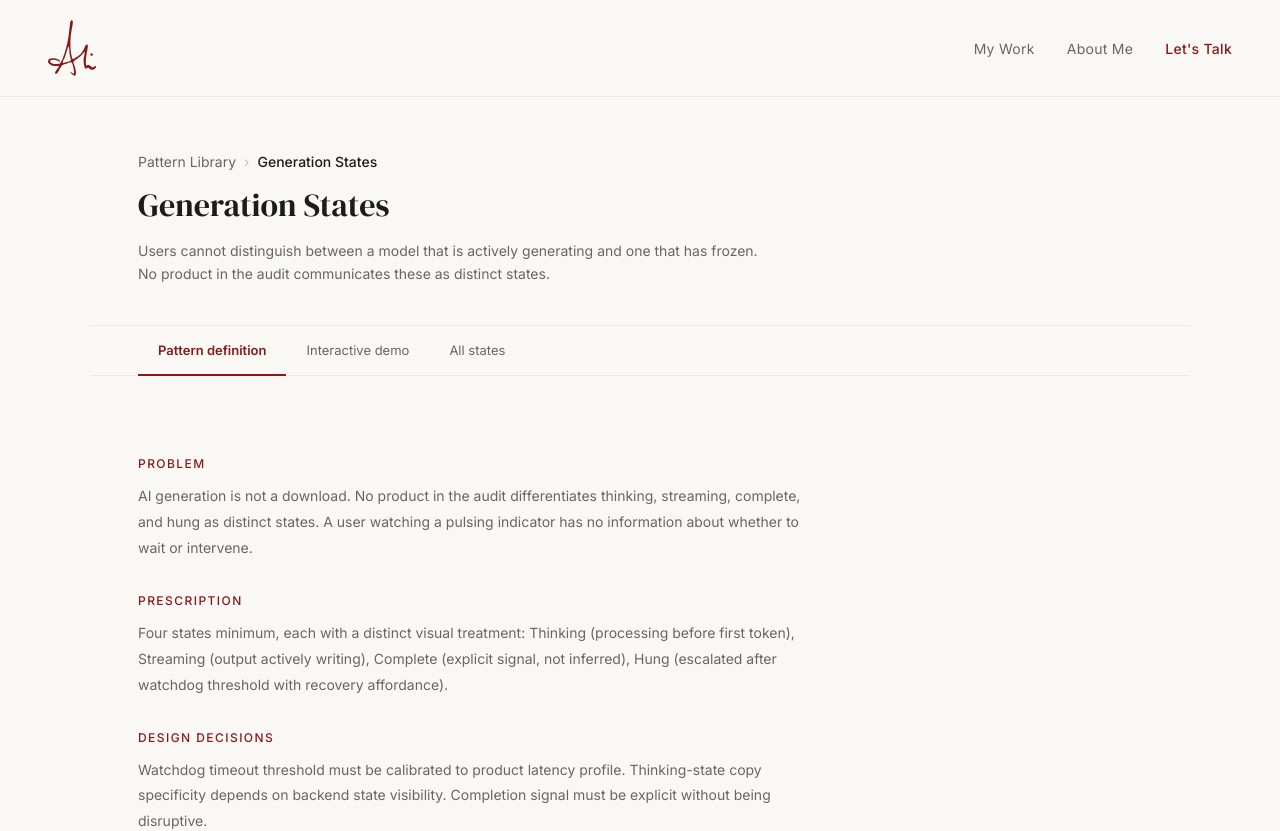
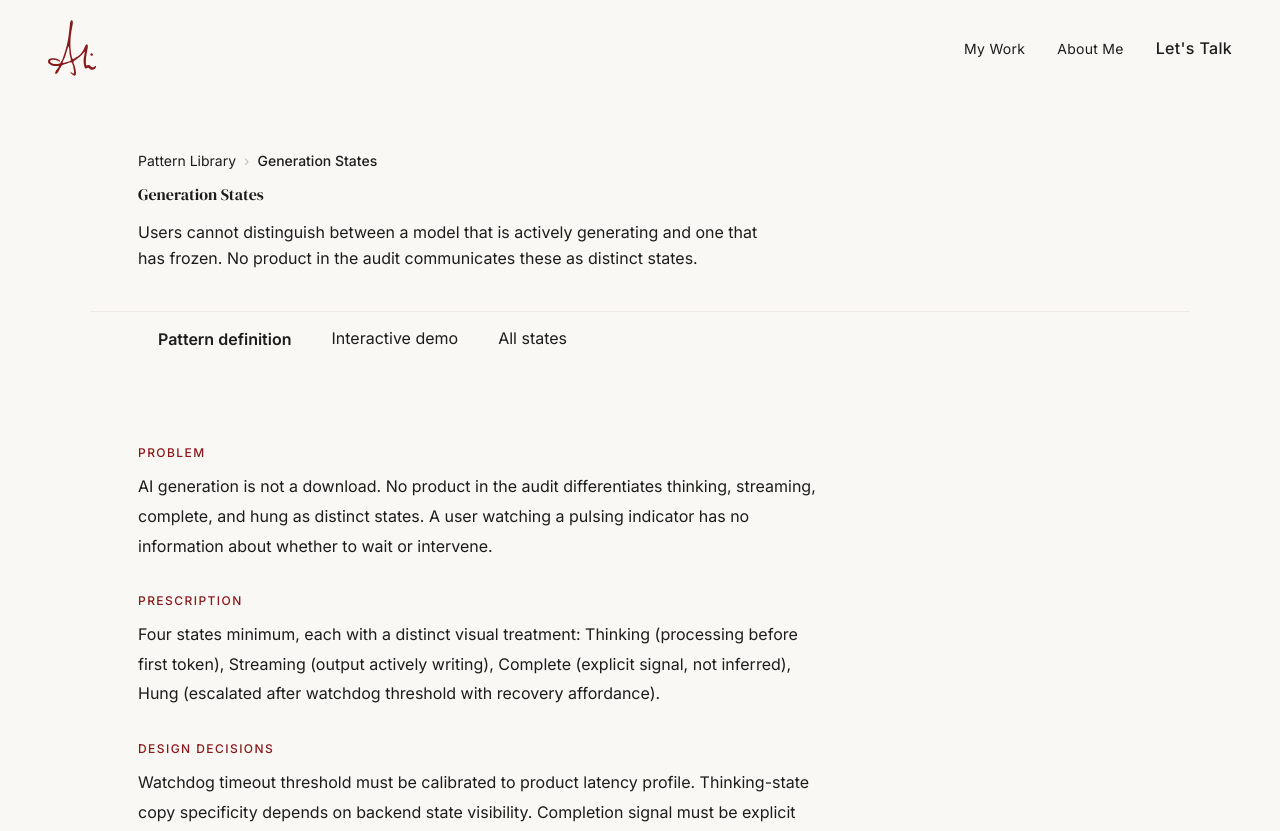
Before and after one commit to alikhandesign/alikhandesign.com, a Next.js app: page /patterns/generation-states in a window 1280 px wide. Shown: the top 831 px of the page. Built offline with nearby package versions, Linux system fonts and the light colour scheme.

Commit message:
Revert: token rename sweep (broke styles, needs debugging)

```diff
--- a/app/globals.css
+++ b/app/globals.css
@@ -3,47 +3,37 @@
 /* ─── Design Tokens ─────────────────────────────────────── */
 :root {
   /* Color */
-  --color-bg:          #FAF8F5;
-  --color-surface:     #FFFFFF;
-  --color-border:      #EDE9E4;
-  --color-border-mid:  #D4CFC9;
-  --color-text:        #1C1C1A;
-  --color-text-mid:    #4A4643;
-  --color-text-muted:  #6B6560;
-  --color-text-faint:  #A09A94;
-  --color-accent:      #89181A;
-  --color-accent-dark: #6E1215;
-  --color-accent-bg:   #FDF0F0;
-  /* Semantic states */
-  --color-error:       #89181A;
-  --color-error-bg:    #FDF0F0;
-  --color-warning:     #92600A;
-  --color-warning-bg:  #FDF6EC;
-  --color-success:     #4A6130;
-  --color-success-bg:  #F3F5EE;
-  --color-info:        #2E5F7A;
-  --color-info-bg:     #EFF4F7;
-  --color-text-on-dark:#C4BDB7;
-  --color-surface-subtle:     #F2EFE9;
-  --color-bg-dark:     #1C1C1A;
-  --color-surface-dark:#2A2A27;
-  --color-border-dark: #2E2E2B;
+  --bg:          #FAF8F5;
+  --surface:     #FFFFFF;
+  --border:      #EDE9E4;
+  --border-mid:  #D4CFC9;
+  --text:        #1C1C1A;
+  --text-mid:    #4A4643;
+  --text-muted:  #6B6560;
+  --text-faint:  #A09A94;
+  --accent:      #89181A;
+  --accent-dark: #6E1215;
+  --accent-bg:   #FDF0F0;
+  --warm-75:     #F2EFE9;
+  --dark-bg:     #1C1C1A;
+  --dark-surface:#2A2A27;
+  --dark-border: #2E2E2B;
 
   /* Typography — font families */
   --font-serif:  'DM Serif Display', Georgia, serif;
   --font-sans:   'Inter', system-ui, sans-serif;
 
   /* Typography — size scale (rem, base 16px) */
-  --color-text-xs:     0.75rem;   /* 12px */
-  --color-text-sm:     0.8125rem; /* 13px */
-  --color-text-base:   0.875rem;  /* 14px */
-  --color-text-md:     1rem;      /* 16px */
-  --color-text-lg:     1.125rem;  /* 18px */
-  --color-text-xl:     1.25rem;   /* 20px */
-  --color-text-2xl:    1.5rem;    /* 24px */
-  --color-text-3xl:    2rem;      /* 32px */
-  --color-text-4xl:    2.5rem;    /* 40px */
-  --color-text-5xl:    3rem;      /* 48px */
+  --text-xs:     0.75rem;   /* 12px */
+  --text-sm:     0.8125rem; /* 13px */
+  --text-base:   0.875rem;  /* 14px */
+  --text-md:     1rem;      /* 16px */
+  --text-lg:     1.125rem;  /* 18px */
+  --text-xl:     1.25rem;   /* 20px */
+  --text-2xl:    1.5rem;    /* 24px */
+  --text-3xl:    2rem;      /* 32px */
+  --text-4xl:    2.5rem;    /* 40px */
+  --text-5xl:    3rem;      /* 48px */
 
   /* Typography — weight */
   --font-weight-regular:  400;
@@ -88,8 +78,8 @@
 html { scroll-behavior: smooth; }
 body {
   font-family: var(--font-sans);
-  background: var(--color-bg);
-  color: var(--color-text);
+  background: var(--bg);
+  color: var(--text);
   -webkit-font-smoothing: antialiased;
   -moz-osx-font-smoothing: grayscale;
 }
@@ -99,10 +89,10 @@ a { color: inherit; }
 /* ─── Typography ─────────────────────────────────────────── */
 .font-serif { font-family: var(--font-serif); }
 .eyebrow {
-  font-size: var(--color-text-xs);
+  font-size: var(--text-xs);
   letter-spacing: var(--letter-spacing-lg);
   text-transform: uppercase;
-  color: var(--color-accent);
+  color: var(--accent);
   font-weight: var(--font-weight-medium);
   margin-bottom: var(--space-3);
 }
@@ -114,28 +104,28 @@ a { color: inherit; }
   margin: 0 auto;
   padding: 0 var(--space-12);
 }
-.divider { height: 1px; background: var(--color-border); margin: 0 var(--space-12); }
+.divider { height: 1px; background: var(--border); margin: 0 var(--space-12); }
 
 /* ─── Tags ───────────────────────────────────────────────── */
 .tag-cs {
   display: inline-block;
-  font-size: var(--color-text-xs);
+  font-size: var(--text-xs);
   letter-spacing: var(--letter-spacing-md);
   text-transform: uppercase;
-  color: var(--color-accent);
+  color: var(--accent);
   font-weight: var(--font-weight-medium);
-  background: var(--color-accent-bg);
+  background: var(--accent-bg);
   padding: 4px 10px;
   border-radius: var(--radius);
 }
 .tag {
   display: inline-block;
-  font-size: var(--color-text-xs);
+  font-size: var(--text-xs);
   letter-spacing: var(--letter-spacing-md);
   text-transform: uppercase;
-  color: var(--color-text-muted);
+  color: var(--text-muted);
   font-weight: var(--font-weight-medium);
-  background: var(--color-surface-subtle);
+  background: var(--warm-75);
   padding: 4px 10px;
   border-radius: var(--radius);
 }
@@ -145,13 +135,13 @@ a { color: inherit; }
   display: inline-flex;
   align-items: center;
   gap: var(--space-2);
-  background: var(--color-accent);
-  color: var(--color-bg);
+  background: var(--accent);
+  color: var(--bg);
   text-decoration: none;
   padding: 0 var(--space-8);
   height: 48px;
   box-sizing: border-box;
-  font-size: var(--color-text-base);
+  font-size: var(--text-base);
   font-weight: var(--font-weight-medium);
   letter-spacing: var(--letter-spacing-sm);
   border-radius: var(--radius);
@@ -160,34 +150,34 @@ a { color: inherit; }
   transition: background var(--transition-base);
   font-family: var(--font-sans);
 }
-.btn-primary:hover { background: var(--color-accent-dark); }
+.btn-primary:hover { background: var(--accent-dark); }
 
 /* ─── Password Input ─────────────────────────────────────── */
 .password-input {
   flex: 1;
   padding: 0.75rem 1rem;
-  border: 1.5px solid var(--color-border);
+  border: 1.5px solid var(--border);
   border-radius: var(--radius);
-  font-size: var(--color-text-base);
+  font-size: var(--text-base);
   font-family: var(--font-sans);
-  background: var(--color-surface);
-  color: var(--color-text);
+  background: var(--surface);
+  color: var(--text);
   outline: none;
-  caret-color: var(--color-text);
+  caret-color: var(--text);
   transition: border-color var(--transition-base), box-shadow var(--transition-base);
 }
-.password-input::placeholder { color: var(--color-text-faint); opacity: 1; }
-.password-input:focus { border-color: var(--color-text); box-shadow: 0 0 0 2px var(--color-border-mid); }
-.password-input.error { border-color: var(--color-accent-dark); }
+.password-input::placeholder { color: var(--text-faint); opacity: 1; }
+.password-input:focus { border-color: var(--text); box-shadow: 0 0 0 2px var(--border-mid); }
+.password-input.error { border-color: var(--accent-dark); }
 
 /* ─── Nav ────────────────────────────────────────────────── */
 .nav-links a { transition: color var(--transition-base); }
-.nav-links a:hover { color: var(--color-accent-dark) !important; }
+.nav-links a:hover { color: var(--accent-dark) !important; }
 
 /* ─── Work Card Hover ────────────────────────────────────── */
 .work-card { transition: border-color var(--transition-base); }
-.work-card:hover { border-color: var(--color-accent) !important; }
-.footer-link:hover { color: var(--color-accent) !important; }
+.work-card:hover { border-color: var(--accent) !important; }
+.footer-link:hover { color: var(--accent) !important; }
 
 /* ─── Responsive Grid System ─────────────────────────────── */
 .grid-2 { display: grid; grid-template-columns: 1fr 1fr; gap: var(--space-16); }
@@ -203,18 +193,18 @@ a { color: inherit; }
 .section-pad { padding: var(--space-20) var(--space-12); }
 .section-pad-md { padding: var(--space-16) var(--space-12); }
 .section-pad-sm { padding: var(--space-12) var(--space-12); }
-.page-header { padding: 3.5rem var(--space-12) 2.5rem; border-bottom: 1px solid var(--color-border); }
-.pillars-strip { border-top: 1px solid var(--color-border); border-bottom: 1px solid var(--color-border); padding: var(--space-6) var(--space-12); display: flex; justify-content: center; gap: var(--space-12); flex-wrap: wrap; }
-.outcomes-bar { padding: var(--space-8) var(--space-12); display: flex; gap: var(--space-12); flex-wrap: wrap; border-bottom: 1px solid var(--color-border); }
-.details-bar { padding: var(--space-8) var(--space-12); display: flex; gap: var(--space-12); flex-wrap: wrap; border-bottom: 1px solid var(--color-border); }
+.page-header { padding: 3.5rem var(--space-12) 2.5rem; border-bottom: 1px solid var(--border); }
+.pillars-strip { border-top: 1px solid var(--border); border-bottom: 1px solid var(--border); padding: var(--space-6) var(--space-12); display: flex; justify-content: center; gap: var(--space-12); flex-wrap: wrap; }
+.outcomes-bar { padding: var(--space-8) var(--space-12); display: flex; gap: var(--space-12); flex-wrap: wrap; border-bottom: 1px solid var(--border); }
+.details-bar { padding: var(--space-8) var(--space-12); display: flex; gap: var(--space-12); flex-wrap: wrap; border-bottom: 1px solid var(--border); }
 .next-project { padding: 2.5rem var(--space-12); display: flex; justify-content: space-between; align-items: center; flex-wrap: wrap; gap: 1rem; }
-.site-footer { padding: var(--space-8) var(--space-12); border-top: 1px solid var(--color-border); display: flex; justify-content: space-between; align-items: center; flex-wrap: wrap; gap: 1rem; }
+.site-footer { padding: var(--space-8) var(--space-12); border-top: 1px solid var(--border); display: flex; justify-content: space-between; align-items: center; flex-wrap: wrap; gap: 1rem; }
 .hero-img { width: 340px; height: 400px; object-fit: cover; object-position: center top; border-radius: var(--radius); display: block; }
 
 /* ─── Desktop Nav Defaults ──────────────────────────────── */
 .site-nav { padding: 1.25rem var(--space-12); }
 .nav-links { gap: var(--space-8); }
-.nav-links a { font-size: var(--color-text-base); letter-spacing: var(--letter-spacing-sm); }
+.nav-links a { font-size: var(--text-base); letter-spacing: var(--letter-spacing-sm); }
 
 /* ─── Tablet (max 900px) ─────────────────────────────────── */
 @media (max-width: 900px) {
@@ -250,13 +240,13 @@ a { color: inherit; }
   .article-layout { grid-template-columns: 1fr; }
   .hero-img { width: 100%; height: 280px; }
   .hero-img-wrap { order: -1; }
-  .page-title-lg { font-size: var(--color-text-3xl) !important; }
+  .page-title-lg { font-size: var(--text-3xl) !important; }
   .hero-title { font-size: 2.2rem !important; }
   .section-title { font-size: 1.75rem !important; }
   .dark-section { padding: var(--space-12) var(--space-5); }
   .site-nav { padding: 1rem var(--space-5); }
   .nav-links { gap: var(--space-6); }
-  .nav-links a { font-size: var(--color-text-base); }
+  .nav-links a { font-size: var(--text-base); }
 }
 
 /* ─── Small mobile (max 480px) ───────────────────────────── */
@@ -264,7 +254,7 @@ a { color: inherit; }
   .hero-title { font-size: 1.9rem !important; }
   .page-title-lg { font-size: 1.75rem !important; }
   .nav-links { gap: 1rem; }
-  .nav-links a { font-size: var(--color-text-xs) !important; }
+  .nav-links a { font-size: var(--text-xs) !important; }
   .outcomes-grid { grid-template-columns: 1fr; }
 }
 
@@ -273,10 +263,10 @@ a { color: inherit; }
   position: absolute;
   top: -100%;
   left: 1rem;
-  background: var(--color-accent);
-  color: var(--color-bg);
+  background: var(--accent);
+  color: var(--bg);
   padding: 0.75rem 1.25rem;
-  font-size: var(--color-text-base);
+  font-size: var(--text-base);
   font-weight: var(--font-weight-medium);
   border-radius: 0 0 var(--radius) var(--radius);
   text-decoration: none;
@@ -285,7 +275,7 @@ a { color: inherit; }
 }
 .skip-nav:focus { top: 0; }
 .eyebrow-dark {
-  font-size: var(--color-text-xs);
+  font-size: var(--text-xs);
   letter-spacing: var(--letter-spacing-lg);
   text-transform: uppercase;
   color: #C4BDB7;
@@ -295,7 +285,7 @@ a { color: inherit; }
 .arrow { display: inline-block; }
 a:focus-visible,
 button:focus-visible {
-  outline: 2px solid var(--color-accent);
+  outline: 2px solid var(--accent);
   outline-offset: 3px;
   border-radius: 2px;
 }
```
